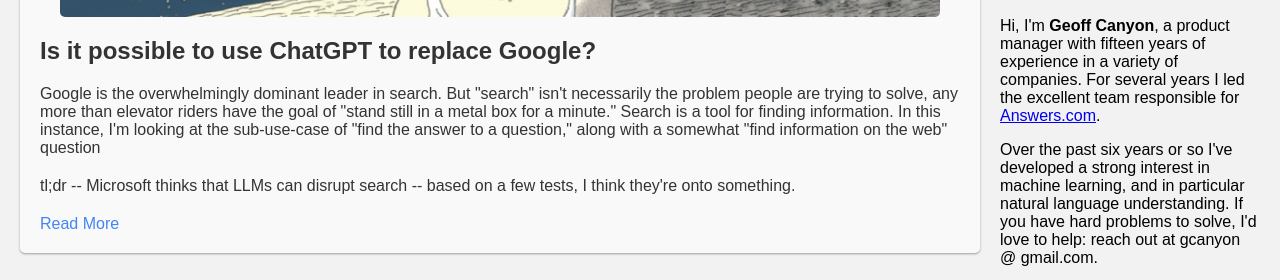
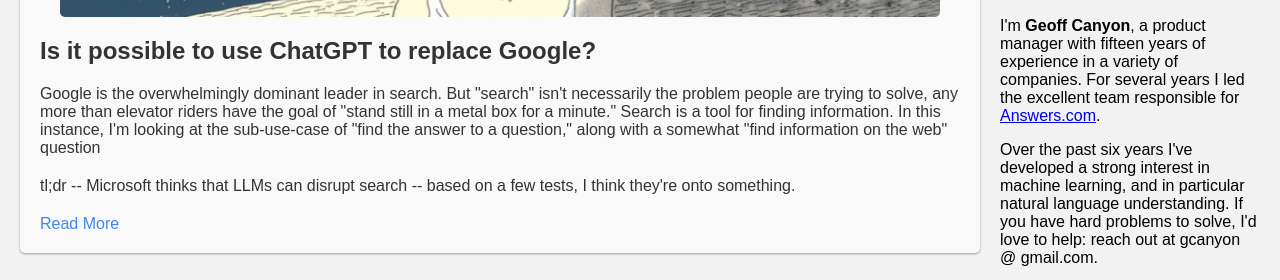
Before and after one commit to gcanyon/gcanyon.github.io, a plain HTML site: page index.html in a window 1280 px wide. Shown: the part 323-603 px from the top of the page. Drawn offline with Linux system fonts and the light colour scheme.

Commit message:
Title Update

```diff
--- a/index.html
+++ b/index.html
@@ -46,8 +46,8 @@
     </div>
     <div class="right-column">
       <img class="profile-image" src="img/geoff_headshot_small.jpg" alt="Geoff Canyon Image">
-      <p>Hi, I'm <strong>Geoff Canyon</strong>, a product manager with fifteen years of experience in a variety of companies. For several years I led the excellent team responsible for <a href="http://answers.com">Answers.com</a>. </p>
-      <p>Over the past six years or so I've developed a strong interest in machine learning, and in particular natural language understanding. If you have hard problems to solve, I'd love to help: reach out at gcanyon @ gmail.com.</p>
+      <p>I'm <strong>Geoff Canyon</strong>, a product manager with fifteen years of experience in a variety of companies. For several years I led the excellent team responsible for <a href="http://answers.com">Answers.com</a>. </p>
+      <p>Over the past six years I've developed a strong interest in machine learning, and in particular natural language understanding. If you have hard problems to solve, I'd love to help: reach out at gcanyon @ gmail.com.</p>
       <div class="social-icons">
         <a href="https://www.linkedin.com/in/geoffcanyon" target="_blank">
           <img src="img/linkedin.png" alt="LinkedIn">
```
Also changed, not shown: googlevsopenai.html (+1 -1 lines), livecodewgpt.html (+1 -1 lines).
